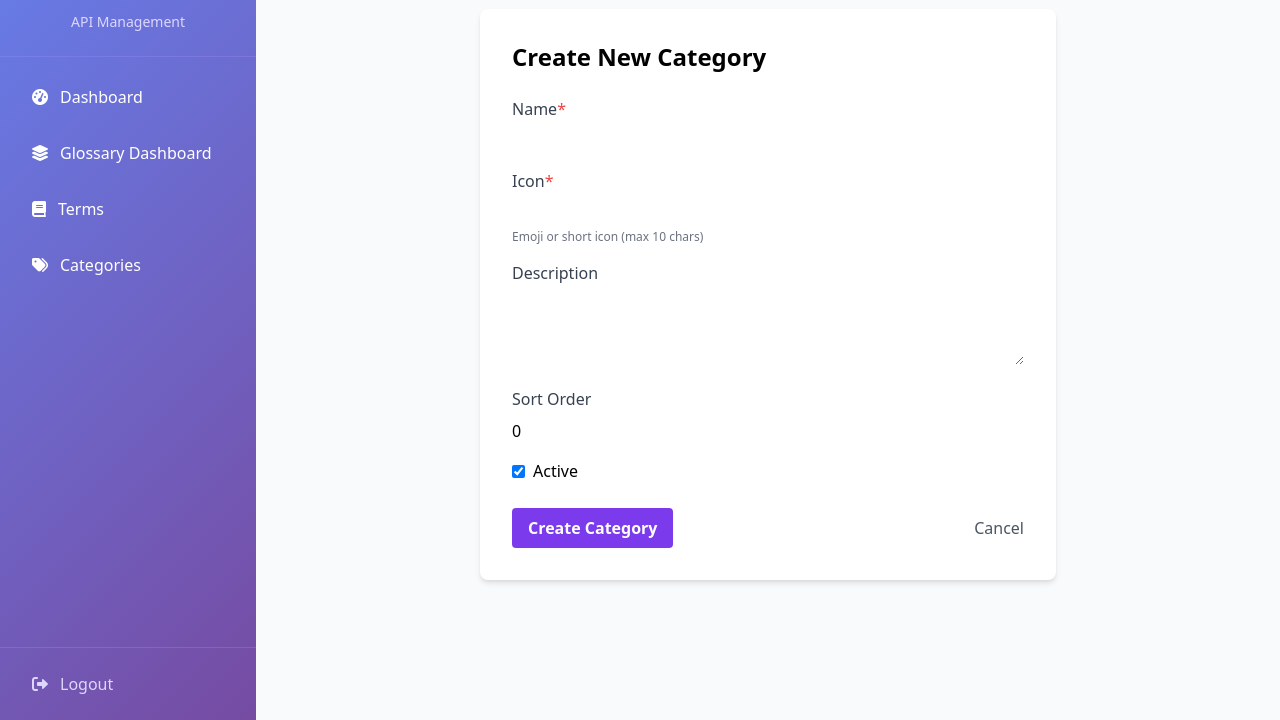
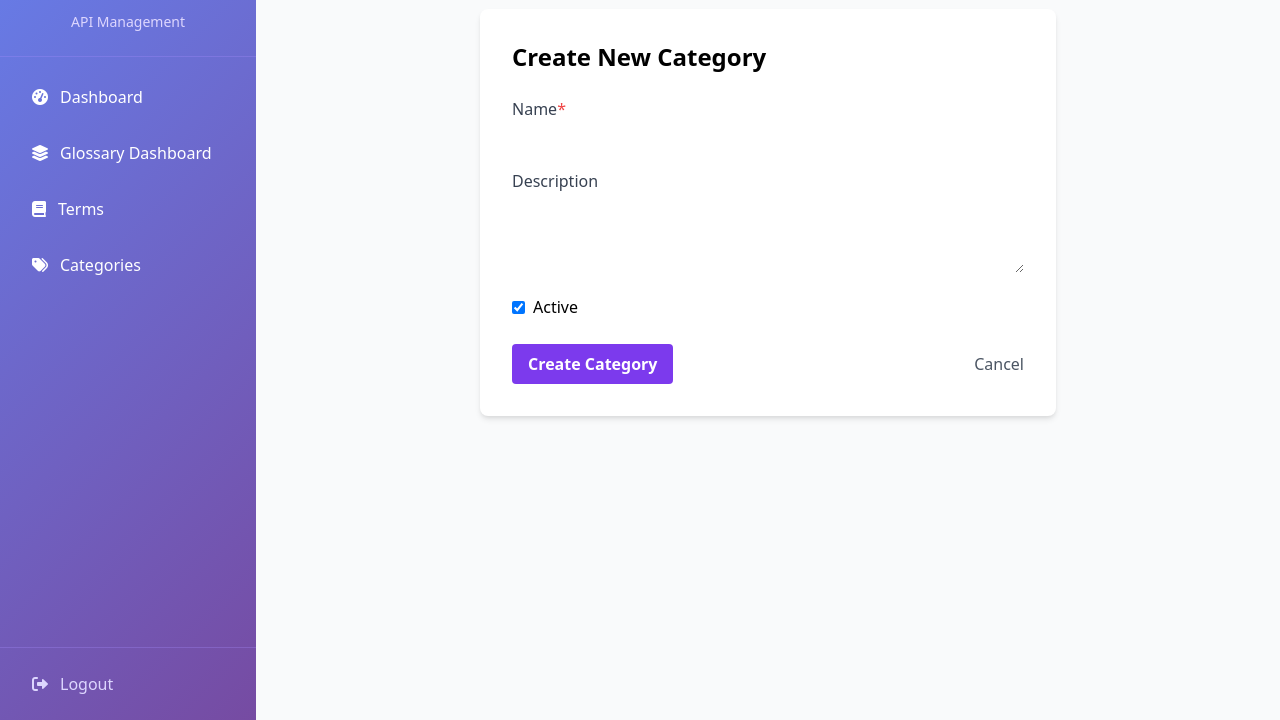
Before and after one commit to connorpage1/mgw-api, a Flask app: page /admin/glossary/categories/new in a window 1280 px wide. Shown: the part 80-800 px from the top of the page. Run offline with Flask 3, Linux system fonts and the light colour scheme; the visitor is signed in with stand-in values (Sample User, id 1).

Commit message:
Vibe coding changes

```diff
--- a/app.py
+++ b/app.py
@@ -79,7 +79,6 @@ class Category(db.Model):
     id = db.Column(db.Integer, primary_key=True)
     name = db.Column(db.String(100), unique=True, nullable=False)
     slug = db.Column(db.String(100), unique=True, nullable=False)
-    icon = db.Column(db.String(10), nullable=False)
     description = db.Column(db.Text)
     sort_order = db.Column(db.Integer, default=0)
     is_active = db.Column(db.Boolean, default=True)
@@ -90,7 +89,6 @@ class Category(db.Model):
             'id': self.id,
             'name': self.name,
             'slug': self.slug,
-            'icon': self.icon,
             'description': self.description,
             'sort_order': self.sort_order,
             'is_active': self.is_active,
@@ -655,7 +653,7 @@ def admin_create_category():
 
     data = request.get_json()
 
-    required_fields = ['name', 'icon']
+    required_fields = ['name']
     for field in required_fields:
         if not data.get(field):
             return jsonify({'error': f'{field} is required'}), 400
@@ -666,7 +664,6 @@ def admin_create_category():
     category = Category(
         name=data['name'],
         slug=create_slug(data['name']),
-        icon=data['icon'],
         description=data.get('description', ''),
         sort_order=data.get('sort_order', 0),
         is_active=data.get('is_active', True)
@@ -706,8 +703,6 @@ def admin_update_category(category_id):
     if 'name' in data:
         category.name = data['name']
         category.slug = create_slug(data['name'])
-    if 'icon' in data:
-        category.icon = data['icon']
     if 'description' in data:
         category.description = data['description']
     if 'sort_order' in data:
@@ -773,9 +768,7 @@ def admin_bulk_upload():
                     category = Category(
                         name=cat['name'],
                         slug=create_slug(cat['name']),
-                        icon=cat.get('icon', ''),
                         description=cat.get('description', ''),
-                        sort_order=cat.get('sort_order', 0),
                         is_active=cat.get('is_active', True)
                     )
                     db.session.add(category)
@@ -913,35 +906,34 @@ def admin_term_delete(term_id):
 
 def admin_categories_list():
     # Render the categories list for the glossary admin
-    categories = Category.query.order_by(Category.sort_order, Category.name).all()
+    categories = Category.query.order_by(Category.name).all()
+    # Move 'Core Terms' and 'Krewes' to the front
+    core = [cat for cat in categories if cat.name == 'Core Terms']
+    krewes = [cat for cat in categories if cat.name == 'Krewes']
+    others = [cat for cat in categories if cat.name not in ('Core Terms', 'Krewes')]
+    ordered = core + krewes + others
     show_inactive = request.args.get('show_inactive', '0') == '1'
     if not show_inactive:
-        categories = [cat for cat in categories if cat.is_active]
-    return render_template('admin/categories_list.html', categories=categories, show_inactive=show_inactive)
+        ordered = [cat for cat in ordered if cat.is_active]
+    return render_template('admin/categories_list.html', categories=ordered, show_inactive=show_inactive)
 
 def admin_category_new():
     if request.method == 'POST':
         form = request.form
         name = form.get('name', '').strip()
-        icon = form.get('icon', '').strip()
         description = form.get('description', '').strip()
-        sort_order = form.get('sort_order', 0, type=int)
         is_active = bool(form.get('is_active', True))
         # Validation
         errors = []
         if not name:
             errors.append('Name is required.')
-        if not icon:
-            errors.append('Icon is required.')
         if errors:
             flash(' '.join(errors), 'danger')
             return render_template('admin/category_form.html', form_data=form)
         new_category = Category(
             name=name,
             slug=create_slug(name),
-            icon=icon,
             description=description,
-            sort_order=sort_order,
             is_active=is_active
         )
         db.session.add(new_category)
@@ -956,16 +948,12 @@ def admin_category_edit(category_id):
         form = request.form
         category.name = form.get('name', '').strip()
         category.slug = create_slug(category.name)
-        category.icon = form.get('icon', '').strip()
         category.description = form.get('description', '').strip()
-        category.sort_order = form.get('sort_order', 0, type=int)
         category.is_active = bool(form.get('is_active', True))
         # Validation
         errors = []
         if not category.name:
             errors.append('Name is required.')
-        if not category.icon:
-            errors.append('Icon is required.')
         if errors:
             flash(' '.join(errors), 'danger')
             return render_template('admin/category_form.html', category=category, form_data=form)
@@ -1056,18 +1044,17 @@ def init_db():
         # Create default categories if none exist
         if Category.query.count() == 0:
             default_categories = [
-                {'name': 'Core Terms', 'icon': '⭐', 'description': 'Essential Carnival vocabulary', 'sort_order': 1},
-                {'name': 'Krewes', 'icon': '👑', 'description': 'Carnival organizations and societies', 'sort_order': 2},
-                {'name': 'Food & Drink', 'icon': '🎂', 'description': 'Traditional Carnival cuisine', 'sort_order': 3},
-                {'name': 'Throws', 'icon': '📿', 'description': 'Items thrown from parade floats', 'sort_order': 4},
-                {'name': 'Parades', 'icon': '🎪', 'description': 'Parade terminology and logistics', 'sort_order': 5},
+                {'name': 'Core Terms', 'description': 'Essential Carnival vocabulary', 'sort_order': 1},
+                {'name': 'Krewes', 'description': 'Carnival organizations and societies', 'sort_order': 2},
+                {'name': 'Food & Drink', 'description': 'Traditional Carnival cuisine', 'sort_order': 3},
+                {'name': 'Throws', 'description': 'Items thrown from parade floats', 'sort_order': 4},
+                {'name': 'Parades', 'description': 'Parade terminology and logistics', 'sort_order': 5},
             ]
 
             for cat_data in default_categories:
                 category = Category(
                     name=cat_data['name'],
                     slug=create_slug(cat_data['name']),
-                    icon=cat_data['icon'],
                     description=cat_data['description'],
                     sort_order=cat_data['sort_order'],
                     is_active=True
--- /dev/null
+++ b/migrations/remove_category_icon_column.sql
@@ -0,0 +1,2 @@
+-- Migration: Remove 'icon' column from 'categories' table
+ALTER TABLE categories DROP COLUMN icon;
--- a/templates/admin/bulk_upload.html
+++ b/templates/admin/bulk_upload.html
@@ -29,7 +29,7 @@
         <b>Example JSON format:</b>
         <pre>{
   "categories": [
-    {"name": "Food & Drink", "icon": "🍔", "description": "Yum!", "sort_order": 1}
+    {"name": "Food & Drink", "icon": "🍔", "description": "Yum!"}
   ],
   "terms": [
     {"term": "King Cake", "pronunciation": "king-kayk", "definition": "A sweet cake...", "difficulty": "tourist", "category": "Food & Drink"}
--- a/templates/admin/categories_list.html
+++ b/templates/admin/categories_list.html
@@ -21,7 +21,6 @@
     {% for category in categories %}
         <div class="bg-white rounded-lg shadow-md p-6 {% if not category.is_active %}opacity-60{% endif %}">
             <div class="flex items-center justify-between mb-4">
-                <div class="text-3xl">{{ category.icon }}</div>
                 <span class="text-sm font-medium text-purple-600">{{ category.terms|selectattr('is_active')|list|length }} terms</span>
             </div>
             <h3 class="text-lg font-semibold text-gray-900 mb-2">{{ category.name }}</h3>
--- a/templates/admin/category_form.html
+++ b/templates/admin/category_form.html
@@ -24,17 +24,8 @@
             <input type="text" name="name" class="form-input w-full" required value="{{ (form_data and form_data.name) or (category and category.name) or '' }}">
         </div>
         <div class="mb-4">
-            <label class="block text-gray-700 font-medium mb-2">Icon<span class="text-red-500">*</span></label>
-            <input type="text" name="icon" class="form-input w-full" required maxlength="10" value="{{ (form_data and form_data.icon) or (category and category.icon) or '' }}">
-            <p class="text-xs text-gray-500 mt-1">Emoji or short icon (max 10 chars)</p>
-        </div>
-        <div class="mb-4">
             <label class="block text-gray-700 font-medium mb-2">Description</label>
             <textarea name="description" class="form-input w-full" rows="3">{{ (form_data and form_data.description) or (category and category.description) or '' }}</textarea>
-        </div>
-        <div class="mb-4">
-            <label class="block text-gray-700 font-medium mb-2">Sort Order</label>
-            <input type="number" name="sort_order" class="form-input w-full" value="{{ (form_data and form_data.sort_order) or (category and category.sort_order) or 0 }}">
         </div>
         <div class="mb-6">
             <label class="inline-flex items-center">
--- a/templates/admin/glossary_dashboard.html
+++ b/templates/admin/glossary_dashboard.html
@@ -7,11 +7,11 @@
     <div class="grid grid-cols-1 md:grid-cols-2 gap-6">
         <div class="bg-white bg-opacity-10 rounded-lg p-6 shadow">
             <div class="text-2xl font-semibold text-purple-600">{{ stats.terms }}</div>
-            <div class="text-gray-200">Terms</div>
+            <div class="font-semibold text-gray-700">Terms</div>
         </div>
         <div class="bg-white bg-opacity-10 rounded-lg p-6 shadow">
             <div class="text-2xl font-semibold text-purple-600">{{ stats.categories }}</div>
-            <div class="text-gray-200">Categories</div>
+            <div class="font-semibold text-gray-700">Categories</div>
         </div>
     </div>
     <div class="mt-8 flex flex-wrap gap-4">
```
Also changed, not shown: static/images/favicon.webp, static/images/logo.png.
